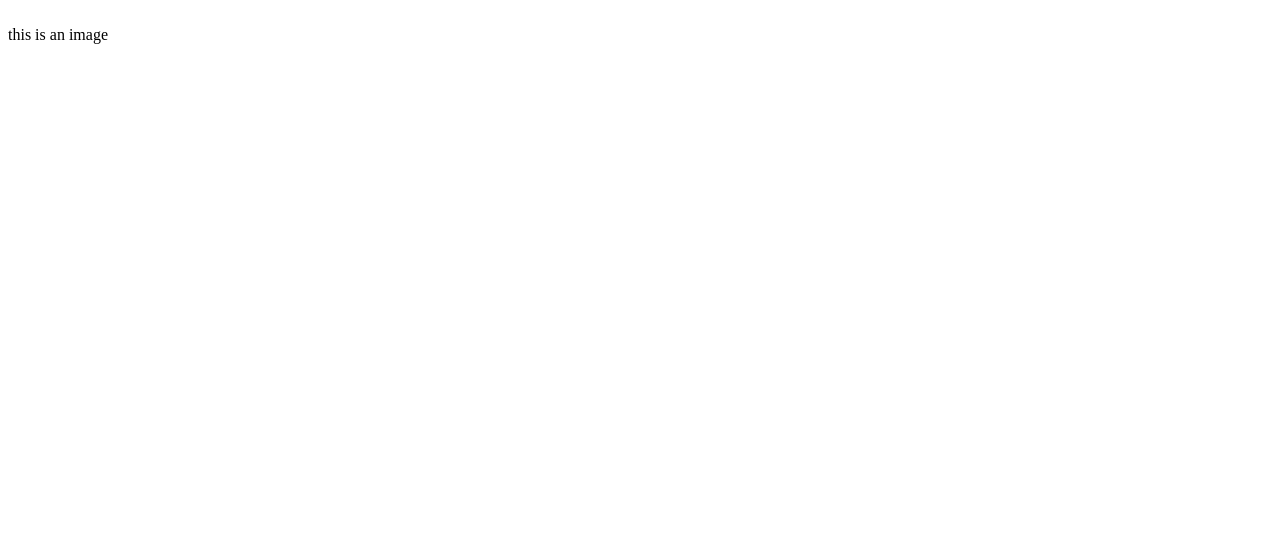
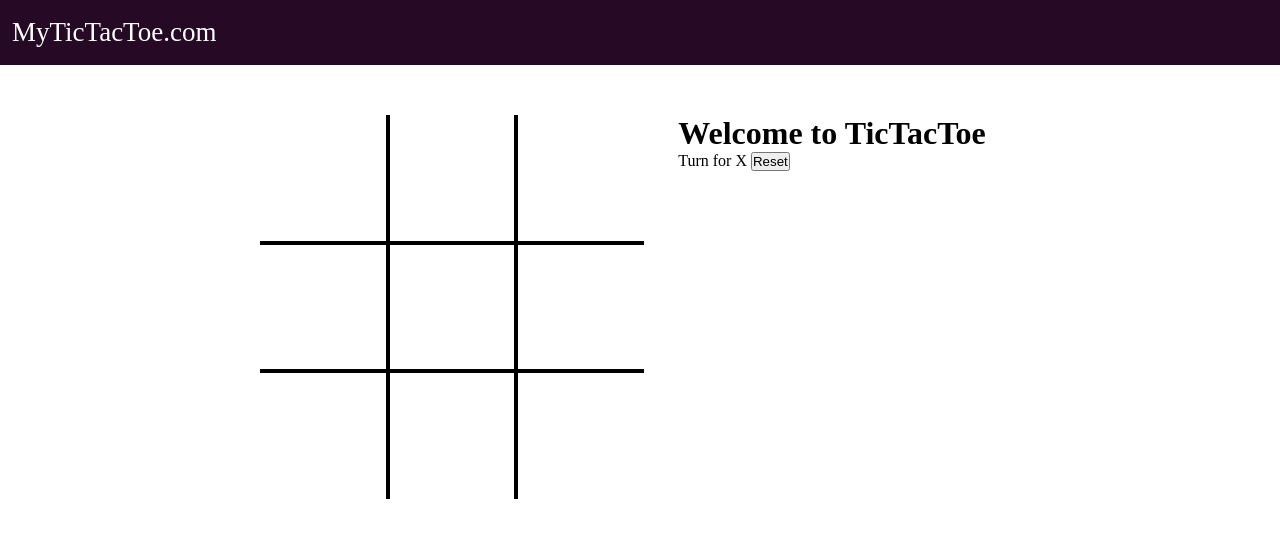
Before and after one commit to prathamjain340/Tic-Tac-Toe, a plain HTML site: page index.html in a window 1280 px wide. Drawn offline with Linux system fonts and the light colour scheme.

Commit message:
Added js

```diff
--- a/index.html
+++ b/index.html
@@ -5,17 +5,40 @@
     <meta charset="UTF-8">
     <meta name="viewport" content="width=device-width, initial-scale=1.0">
     <title>Document</title>
+    <link rel="stylesheet" href="style.css">
 </head>
 
 <body>
-    <div class="container">
-        <div class="box">
-            <img src="sand-7468945_1280.jpg" alt="">
+    <nav>
+        <ul>
+            <li>MyTicTacToe.com</li>
+        </ul>
+    </nav>
+
+    <div class="gamecontainer">
+        <div class="container">
+            <div class="box bt-0 bl-0"><span class="boxtext"></span></div>
+            <div class="box bt-0" ><span class="boxtext"></span></div>
+            <div class="box bt-0 br-0"><span class="boxtext"></span></div>
+            <div class="box bl-0"><span class="boxtext"></span></div>
+            <div class="box"><span class="boxtext"></span></div>
+            <div class="box br-0"><span class="boxtext"></span></div>
+            <div class="box bl-0 bb-0"><span class="boxtext"></span></div>
+            <div class="box bb-0"><span class="boxtext"></span></div>
+            <div class="box br-0 bb-0"><span class="boxtext"></span></div>
         </div>
-        <div class="text">
-            this is an image
+        <div class="gameinfo">
+            <h1>Welcome to TicTacToe</h1>
+            <div>
+                <span class="info">Turn for X</span>
+                <button id="reset">Reset</button>
+            </div>
+            <div class="imgbox">
+                <img src="" alt="">
+            </div>
         </div>
     </div>
+    <script src="script.js"></script>
 </body>
 
 </html>
--- /dev/null
+++ b/script.js
@@ -0,0 +1,31 @@
+console.log("Welcome to Tic Tac Toe")
+// let music = new Audio("")
+// let audioturn = new Audio("")
+// let gameover = new Audio("")
+let turn = "X"
+
+// Function to change turn
+const changeturn = ()=>{
+    return turn === "X"?"0": "X"
+}
+
+// Funtion to check for win
+const checkwin = ()=>{
+
+}
+
+// Game Logic
+
+let boxes = document.getElementsByClassName("box");
+Array.from(boxes).forEach(element =>{
+    let boxtext = element.querySelector('.boxtext');
+    element.addEventListener('click', ()=>{
+        if(boxtext.innertext === ' '){
+            boxtext.innertext = turn;
+            changeturn();
+            // audioturn.play;
+            checkwin();
+            document.getElementsByClassName("info")[0].innertext = "Turn for" + turn;
+        }
+    })
+})
--- /dev/null
+++ b/style.css
@@ -0,0 +1,67 @@
+*{
+    margin: 0px;
+    padding: 0px;
+}
+
+nav{
+    background-color: rgb(37, 9, 37) ;
+    color: white;
+    height: 65px;
+    font-size: 27px;
+    display: flex;
+    align-items: center;
+    padding: 0px 12px;
+}
+
+nav ul{
+    list-style-type: none;
+}
+
+.gamecontainer{
+    display: flex;
+    justify-content: center;
+    margin-top: 50px;
+}
+
+.container{
+    display: grid;
+    grid-template-rows: repeat(3, 10vw);
+    grid-template-columns: repeat(3, 10vw);
+}
+
+.box{
+    border: 2px solid black;
+    font-size: 9vw;
+    cursor: pointer;
+    display: flex;
+    justify-content: center;
+    align-items: center;
+}
+
+.box:hover{
+    background-color: rgb(231, 217, 244);
+}
+
+.gameinfo{
+    padding: 0 34px;
+}
+
+.imgbox img{
+    display: none;
+}
+
+.br-0{
+    border-right: 0;
+}
+
+.bl-0{
+    border-left: 0;
+}
+
+.bt-0{
+    border-top: 0;
+}
+
+.bb-0{
+    border-bottom: 0;
+}
```
